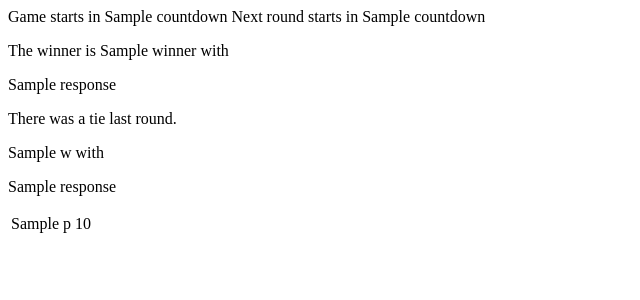
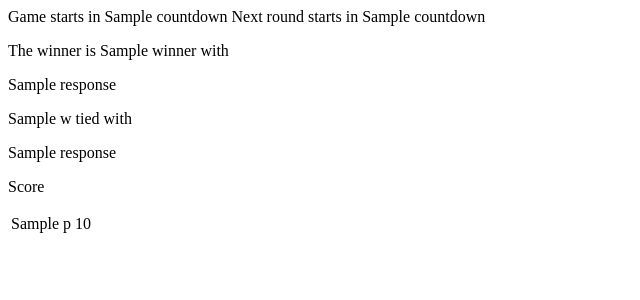
Before and after one commit to johndgiese/gather, a Python web app: template public/words/templates/score.html in a window 1280 px wide. Shown: the top 300 px of the page, without its empty margins (0-640 px from the left). Run offline with Jinja, Linux system fonts and the light colour scheme; the template is opened without the code that fills it: most values are stand-ins (such as "Sample title", 1, 10 or a date in 2020).

Commit message:
Score screen bug and style fixes

```diff
--- a/public/words/templates/score.html
+++ b/public/words/templates/score.html
@@ -1,25 +1,25 @@
 <p class="secondary-instruction">
-<span ng-show="round.number === 0">Game starts in
+<span ng-show="round === undefined">Game starts in
   <span class="countdown">{{ countdown }}</span>
 </span>
-<span ng-show="round.number > 0">Next round starts in
+<span ng-show="round !== undefined">Next round starts in
   <span class="countdown">{{ countdown }}</span>
 </span>
 </p>
 
 <div ng-show="haveLastRoundDetails && !tie">
-  <p class="primary-instruction">The winner is <span class="light-blue">{{ winners[0].name }}</span> with</p>
+  <span class="secondary-instruction">The winner is <span class="light-blue">{{ winners[0].name }}</span> with</span><br>
   <p class="prompt-sm">{{ winners[0].response }}</p>
 </div>
 
 <div ng-show="haveLastRoundDetails && tie">
-  <p class="primary-instruction">There was a tie last round.</p>
   <div ng-repeat="w in winners">
-    <p class="secondary-instruction"><span class="light-blue">{{ w.name }}</span> with</p>
+    <span class="secondary-instruction"><span class="light-blue">{{ w.name }}</span> tied with</span><br>
     <p class="prompt-sm">{{ w.response }}</p>
   </div>
 </div>
 
+<p class="main-instruction">Score</p>
 <table class="score-table">
   <tr ng-repeat="p in score">
     <td>{{ p.name }}</td>
```
Also changed, not shown: public/words/controllers/WordsCtrl.js (+6 -2 lines), public/words/controllers/WordsScoreCtrl.js (+7 -1 lines).
